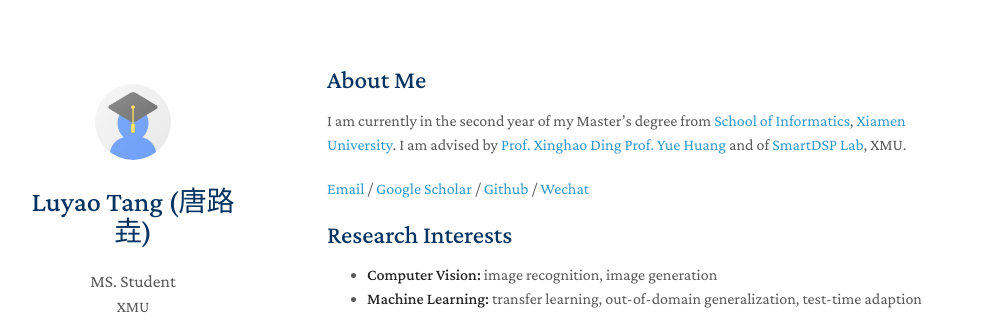
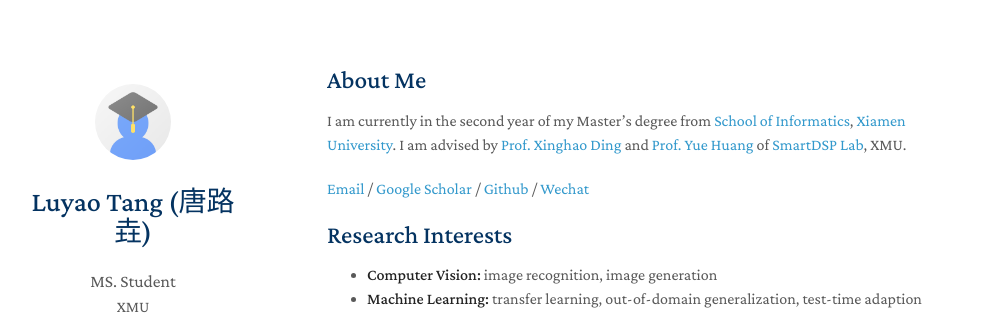
Before and after one commit to lytang63/lytang63.github.io, a Jekyll site: the page built from index.md, in a window 1280 px wide and 1260 px high. Shown: the top 324 px of the window, without its empty margins (143-1135 px from the left). Built offline with Jekyll 4.4.1, drawn with Linux system fonts in a browser that asks for light colours; nearby versions of some CDN libraries; a style sheet for code colours, icons or effects is not loaded; our own code applies the rules of GitHub Pages for plain Markdown files.

```diff
--- a/index.md
+++ b/index.md
@@ -4,7 +4,7 @@ layout: homepage
 
 ## About Me
 
-I am currently in the second year of my Master's degree from [School of Informatics](https://informatics.xmu.edu.cn/), [Xiamen University](https://www.xmu.edu.cn/). I am advised by [Prof. Xinghao Ding](https://xmu-smartdsp.github.io/teamindex/xhding.html) [Prof. Yue Huang](https://xmu-smartdsp.github.io/teamindex/yhuang.html) and of [SmartDSP Lab](https://xmu-smartdsp.github.io/), XMU.
+I am currently in the second year of my Master's degree from [School of Informatics](https://informatics.xmu.edu.cn/), [Xiamen University](https://www.xmu.edu.cn/). I am advised by [Prof. Xinghao Ding](https://xmu-smartdsp.github.io/teamindex/xhding.html) and [Prof. Yue Huang](https://xmu-smartdsp.github.io/teamindex/yhuang.html) of [SmartDSP Lab](https://xmu-smartdsp.github.io/), XMU.
 
 [Email](mailto:lytang@stu.xmu.edu.cn) / [Google Scholar](https://scholar.google.com/citations?user=kKaYkMcAAAAJ) / [Github](https://github.com/lytang63) / [Wechat](./images/wechat.jpg)
 
```
